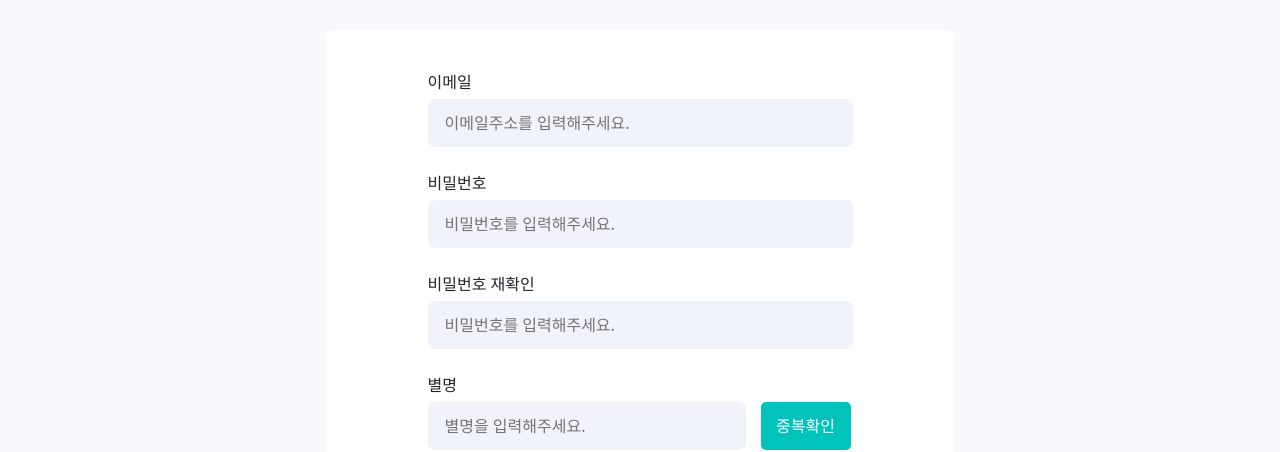
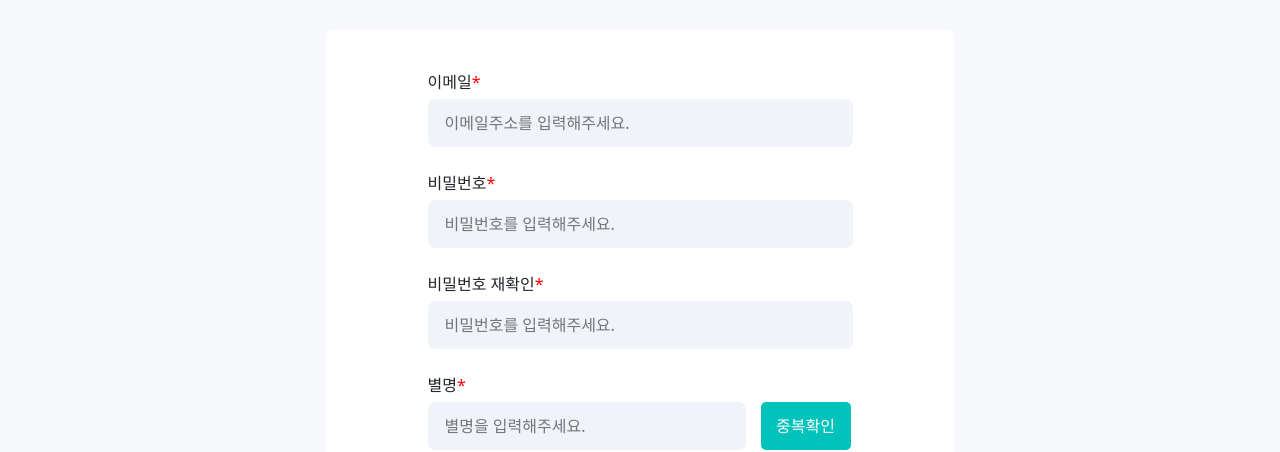
Before and after one commit to EunSungMoon/friends, a React (Create React App) app: page /signin in a window 1280 px wide. Shown: the part 158-610 px from the top of the page. Built offline with nearby package versions, Linux system fonts and the light colour scheme.

Commit message:
input component 수정

```diff
--- a/src/Components/InputCom.js
+++ b/src/Components/InputCom.js
@@ -1,7 +1,7 @@
 export default function InputCom(props) {
   return (
     <>
-      <p>{props.title}</p>
+      <p>{props.title}<span style={{color: 'red'}}>{props.necessary}</span></p>
       <input name={props.name} type={props.type} className={props.class} placeholder={props.placeholder} onChange={props.event} value={props.value} ref={props.ref}></input>
     </>
   )
--- a/src/Pages/SignIn.js
+++ b/src/Pages/SignIn.js
@@ -22,6 +22,25 @@ export default function SignIn() {
     setPasswordCheck(e.target.value);
   };
 
+  //별명 체크 로직
+  const [nicknameCheck, setNicknameCheck] = useState(false)
+
+  const handleNickname = () => {
+    fetch('http://15.164.62.156:8888/api/nicknamecheck/', {
+      method: 'POST',
+      headers: {
+        'Content-Type': 'application/json'
+      },
+      body: JSON.stringify(values.nickname)
+    }).then((response) => {
+      console.log(response.json())
+      console.log(values.nickname)
+    }).catch((error) => {
+      console.log(error.json())
+    })
+  }
+
+
   return (
     <main id="sign-main">
       <div className="container">
@@ -31,6 +50,7 @@ export default function SignIn() {
             <div className='email-input form-common'>
               <InputCom
                 title="이메일"
+                necessary='*'
                 name="username"
                 type="text"
                 class="text-input longWidth"
@@ -43,6 +63,7 @@ export default function SignIn() {
             <div className='password-input form-common'>
               <InputCom
                 title="비밀번호"
+                necessary='*'
                 name="password"
                 type="password"
                 class="text-input longWidth"
@@ -54,6 +75,7 @@ export default function SignIn() {
             <div className='password-input form-common' onChange={handlePasswordChk}>
               <InputCom
                 title="비밀번호 재확인"
+                necessary='*'
                 name="password2"
                 type="password"
                 class="text-input longWidth"
@@ -64,6 +86,7 @@ export default function SignIn() {
             <div className='nickname-input form-common'>
               <InputCom
                 title="별명"
+                necessary='*'
                 name="nickname"
                 type="text"
                 class="text-input nickname"
@@ -71,8 +94,9 @@ export default function SignIn() {
                 event={handleChange}
                 value={values.nickname}
               />
-              <button type='button' className='confirmBtn'>중복확인</button>
+              <button type='button' className='confirmBtn' onClick={handleNickname}>중복확인</button>
               {errors.nickname && <p style={{ color: 'red' }}>{errors.nickname}</p>}
+              {nicknameCheck && <p style={{color:'red'}}>이미 사용 중인 별명입니다.</p>}
             </div>
 
             <div className='join-reason form-common'>
```
